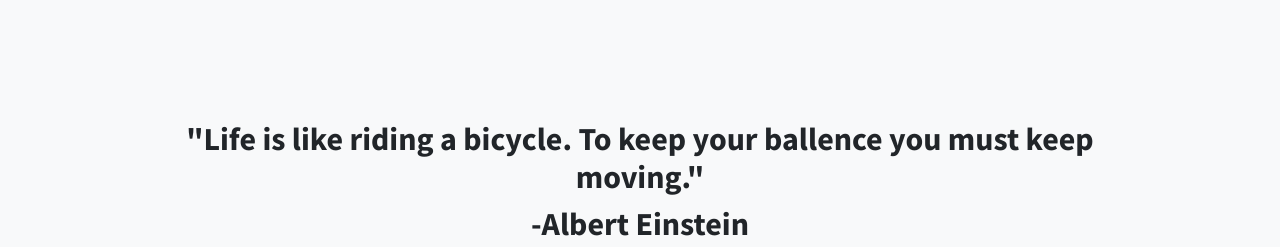
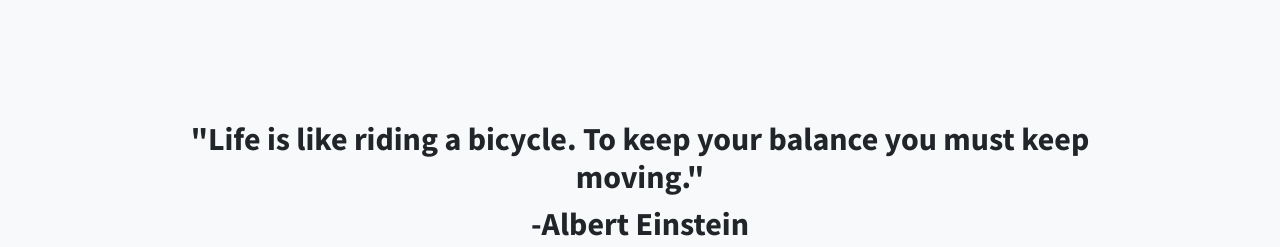
Before and after one commit to iveyas/iveyas.github.io, a website: page index.html in a window 1280 px wide. Shown: the part 800-1047 px from the top of the page. Drawn offline with Linux system fonts and the light colour scheme.

Commit message:
changed spelling error

```diff
--- a/index.html
+++ b/index.html
@@ -67,7 +67,7 @@
       <div class="container text-center">
         <div class="row">
           <div class="col-lg-10 mx-auto">
-            <h2>"Life is like riding a bicycle.  To keep your ballence you must keep moving."</h2>
+            <h2>"Life is like riding a bicycle.  To keep your balance you must keep moving."</h2>
 			<h2>-Albert Einstein</h2>
             <p class="lead mb-5">I live my life with the intention of maintaining balance.
 				My passion for reading is balanced by playing roller derby.
```
